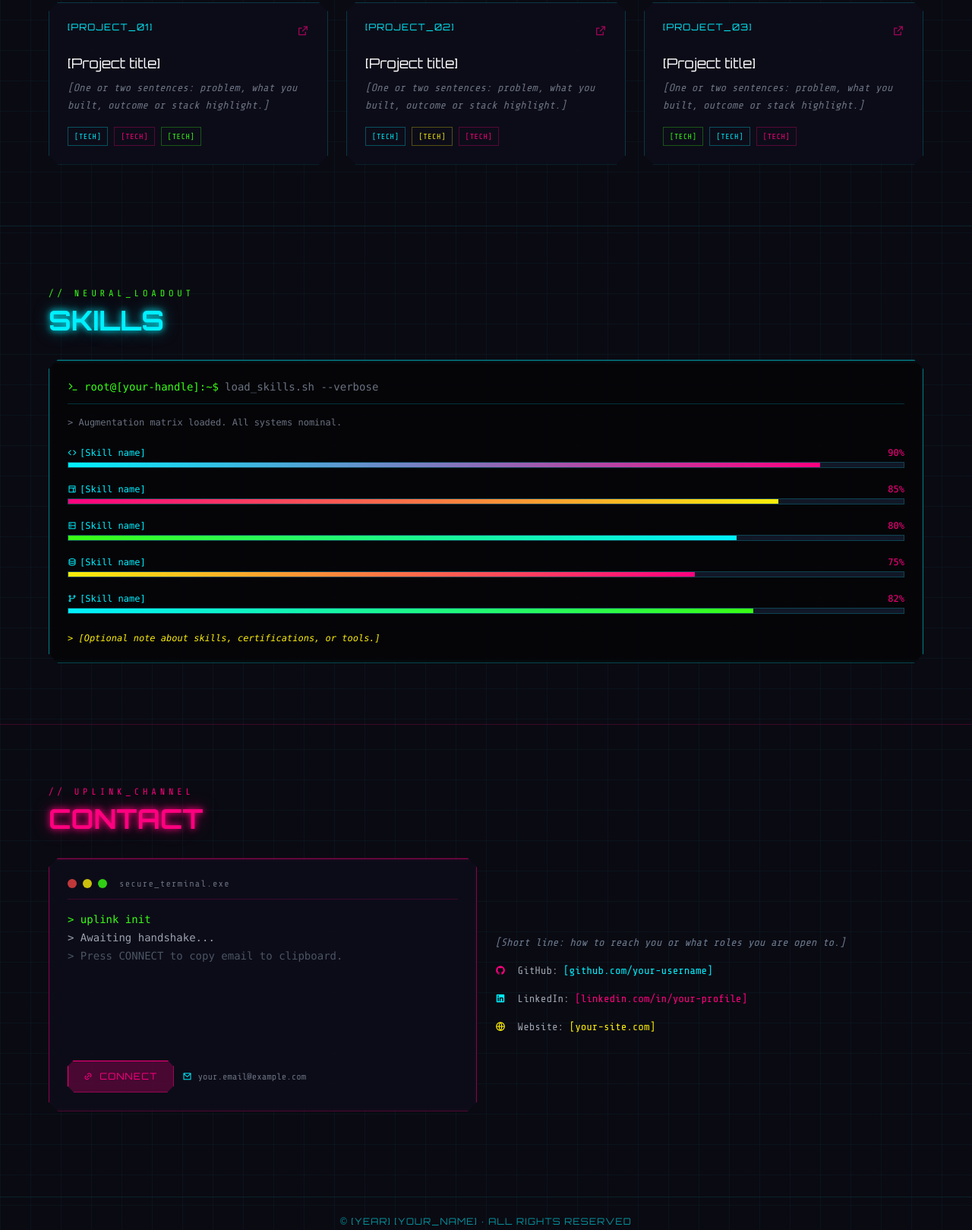
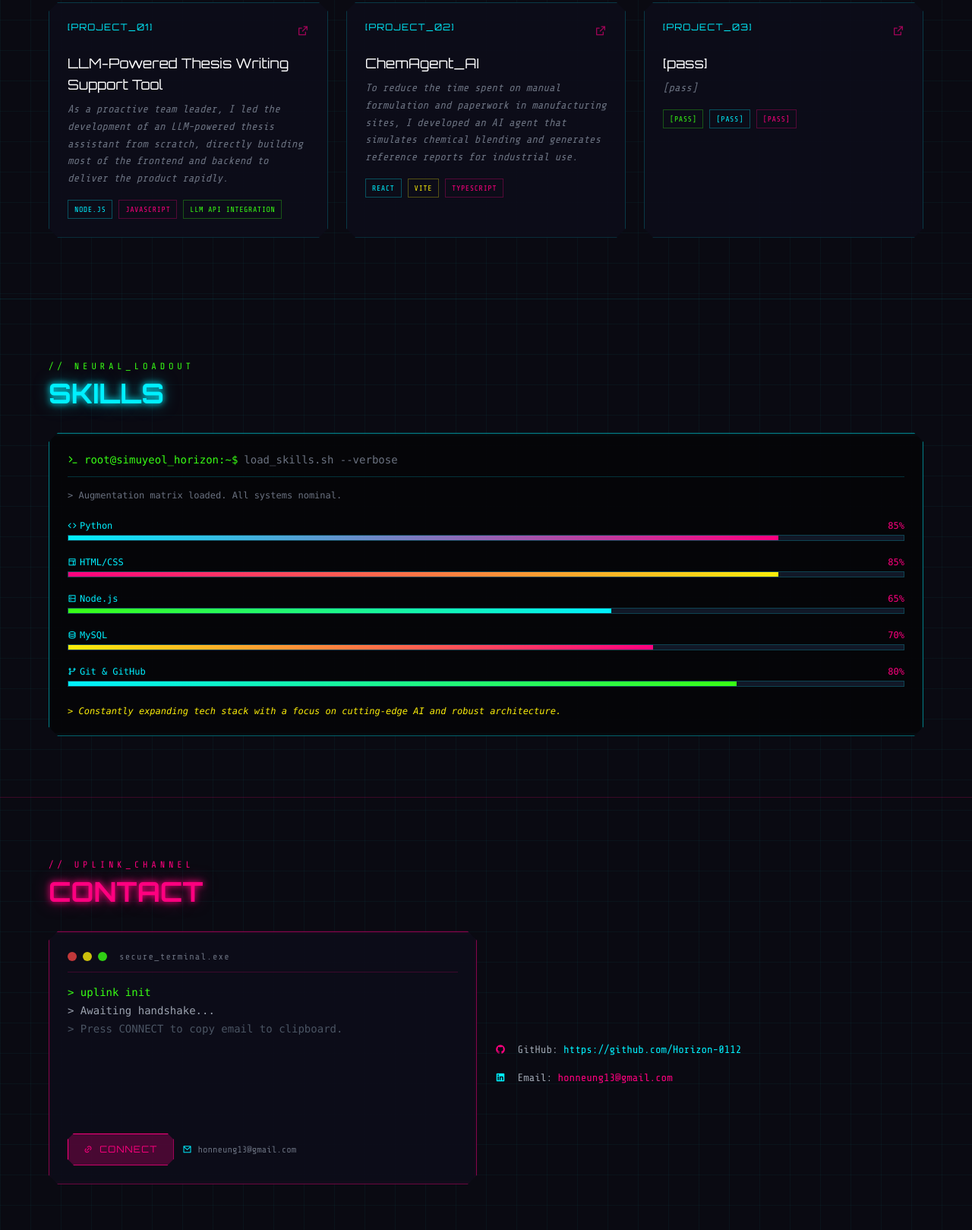
Before and after one commit to Horizon-0112/my_portfolio, a plain HTML site: page index.html in a window 1280 px wide. Shown: the part 974-2593 px from the top of the page at 76% size. Drawn offline with nearby package versions, Linux system fonts and the light colour scheme.

Commit message:
Add files via upload

```diff
--- a/index.html
+++ b/index.html
@@ -4,8 +4,8 @@
   <meta charset="UTF-8" />
   <meta name="viewport" content="width=device-width, initial-scale=1.0" />
   <!-- Guide: page title + SEO description -->
-  <meta name="description" content="[Your Name] — Portfolio" />
-  <title>[Your Name] // Portfolio</title>
+  <meta name="description" content="Simuyeol — Full-Stack Developer" />
+  <title>Simuyeol // Full-Stack Developer</title>
 
   <script src="https://cdn.tailwindcss.com"></script>
   <link href="https://cdn.jsdelivr.net/npm/remixicon@4.6.0/fonts/remixicon.css" rel="stylesheet" />
@@ -49,7 +49,7 @@
       <nav class="flex items-center justify-between py-3 sm:py-4">
         <!-- Guide: nav brand (match hero name) -->
         <a href="#hero" class="font-display font-bold text-sm sm:text-base tracking-wider text-cyber-cyan glow-cyan">
-          &lt;[YOUR_HANDLE]/&gt;
+          &lt;[Simuyeol.dev]/&gt;
         </a>
 
         <button id="menu-toggle" class="sm:hidden text-cyber-cyan text-2xl p-1" aria-label="Open menu" aria-expanded="false">
@@ -95,17 +95,17 @@
 
         <!-- Guide: display name (keep data-text in sync for glitch effect) -->
         <h1 class="font-display font-black text-4xl sm:text-6xl lg:text-7xl uppercase leading-tight mb-4">
-          <span class="glitch text-white glow-cyan" data-text="[YOUR_NAME]">[YOUR_NAME]</span>
+          <span class="glitch text-white glow-cyan" data-text="Simuyeol">Simuyeol</span>
         </h1>
 
         <div class="cyber-cut neon-border-cyan bg-[#0d0d1a]/80 p-4 sm:p-6 max-w-2xl mb-8">
-          <!-- Guide: job title -->
+
           <p class="text-cyber-pink text-sm sm:text-base tracking-wider mb-2 font-display">
-            &gt; ROLE: [YOUR_JOB_TITLE]
+            &gt; ROLE: Full-Stack Developer
           </p>
           <!-- Guide: 2–3 sentence bio -->
           <p class="text-gray-400 text-sm sm:text-base leading-relaxed guide-text">
-            [Write a short professional bio: what you build, your focus areas, and what you are looking for.]
+            "A forward-thinking Full-Stack Developer who drives ideas from concept to launch. I don't just follow specs—I lead execution with agile communication and an obsession for high-quality results."
           </p>
         </div>
 
@@ -118,11 +118,12 @@
           </a>
         </div>
 
-        <!-- Guide: optional meta lines (location, years, etc.) -->
+
         <div class="mt-12 flex flex-wrap gap-6 text-[10px] sm:text-xs text-gray-500 uppercase tracking-widest">
-          <span><i class="ri-map-pin-line text-cyber-cyan"></i> [City, Country]</span>
-          <span><i class="ri-code-s-slash-line text-cyber-pink"></i> [Years of experience or specialty]</span>
-          <span><i class="ri-briefcase-line text-cyber-yellow"></i> [Open to work / role type]</span>
+          <span><i class="ri-map-pin-line text-cyber-cyan"></i>
+Gyeongbuk , South Korea</span>
+          <span><i class="ri-code-s-slash-line text-cyber-pink"></i> Full-Stack Web Engineering</span>
+          <span><i class="ri-briefcase-line text-cyber-yellow"></i> Available for Opportunities // Full-Stack Engineer</span>
         </div>
       </div>
     </section>
@@ -144,46 +145,44 @@
 
           <!-- PROJECT 01 — duplicate block for more projects -->
           <article class="archive-card cyber-cut bg-[#0d0d1a]/90 p-6 group">
-            <!-- Optional thumbnail:
-            <img src="images/project-01.png" alt="[Project 01 title]" />
-            -->
+
             <div class="flex justify-between items-start mb-4">
               <span class="text-cyber-cyan text-xs tracking-widest font-display">[PROJECT_01]</span>
               <!-- Guide: link to live demo or repo -->
-              <a href="#" target="_blank" rel="noopener noreferrer" aria-label="Open project 01">
+              <a href="https://github.com/Horizon-0112/Writing_Support_Tool#" target="_blank" rel="noopener noreferrer" aria-label="Open project 01">
                 <i class="ri-external-link-line text-cyber-pink opacity-60 group-hover:opacity-100 transition-opacity"></i>
               </a>
             </div>
             <h3 class="font-display text-lg text-white mb-2 group-hover:text-cyber-pink transition-colors">
-              [Project title]
+              LLM-Powered Thesis Writing Support Tool
             </h3>
             <p class="text-gray-500 text-sm mb-4 leading-relaxed guide-text">
-              [One or two sentences: problem, what you built, outcome or stack highlight.]
+              As a proactive team leader, I led the development of an LLM-powered thesis assistant from scratch, directly building most of the frontend and backend to deliver the product rapidly.
             </p>
             <div class="flex flex-wrap gap-2 text-[10px] uppercase tracking-wider">
-              <span class="px-2 py-1 border border-cyber-cyan/30 text-cyber-cyan">[Tech]</span>
-              <span class="px-2 py-1 border border-cyber-pink/30 text-cyber-pink">[Tech]</span>
-              <span class="px-2 py-1 border border-cyber-green/30 text-cyber-green">[Tech]</span>
+              <span class="px-2 py-1 border border-cyber-cyan/30 text-cyber-cyan">Node.js</span>
+              <span class="px-2 py-1 border border-cyber-pink/30 text-cyber-pink">JavaScript</span>
+              <span class="px-2 py-1 border border-cyber-green/30 text-cyber-green">LLM API Integration</span>
             </div>
           </article>
 
           <article class="archive-card cyber-cut bg-[#0d0d1a]/90 p-6 group">
             <div class="flex justify-between items-start mb-4">
               <span class="text-cyber-cyan text-xs tracking-widest font-display">[PROJECT_02]</span>
-              <a href="#" target="_blank" rel="noopener noreferrer" aria-label="Open project 02">
+              <a href="https://github.com/Horizon-0112/project" target="_blank" rel="noopener noreferrer" aria-label="Open project 02">
                 <i class="ri-external-link-line text-cyber-pink opacity-60 group-hover:opacity-100 transition-opacity"></i>
               </a>
             </div>
             <h3 class="font-display text-lg text-white mb-2 group-hover:text-cyber-pink transition-colors">
-              [Project title]
+              ChemAgent_AI
             </h3>
             <p class="text-gray-500 text-sm mb-4 leading-relaxed guide-text">
-              [One or two sentences: problem, what you built, outcome or stack highlight.]
+              To reduce the time spent on manual formulation and paperwork in manufacturing sites, I developed an AI agent that simulates chemical blending and generates reference reports for industrial use.
             </p>
             <div class="flex flex-wrap gap-2 text-[10px] uppercase tracking-wider">
-              <span class="px-2 py-1 border border-cyber-cyan/30 text-cyber-cyan">[Tech]</span>
-              <span class="px-2 py-1 border border-cyber-yellow/30 text-cyber-yellow">[Tech]</span>
-              <span class="px-2 py-1 border border-cyber-pink/30 text-cyber-pink">[Tech]</span>
+              <span class="px-2 py-1 border border-cyber-cyan/30 text-cyber-cyan">React</span>
+              <span class="px-2 py-1 border border-cyber-yellow/30 text-cyber-yellow">Vite</span>
+              <span class="px-2 py-1 border border-cyber-pink/30 text-cyber-pink">TypeScript</span>
             </div>
           </article>
 
@@ -195,15 +194,15 @@
               </a>
             </div>
             <h3 class="font-display text-lg text-white mb-2 group-hover:text-cyber-pink transition-colors">
-              [Project title]
+              [pass]
             </h3>
             <p class="text-gray-500 text-sm mb-4 leading-relaxed guide-text">
-              [One or two sentences: problem, what you built, outcome or stack highlight.]
+              [pass]
             </p>
             <div class="flex flex-wrap gap-2 text-[10px] uppercase tracking-wider">
-              <span class="px-2 py-1 border border-cyber-green/30 text-cyber-green">[Tech]</span>
-              <span class="px-2 py-1 border border-cyber-cyan/30 text-cyber-cyan">[Tech]</span>
-              <span class="px-2 py-1 border border-cyber-pink/30 text-cyber-pink">[Tech]</span>
+              <span class="px-2 py-1 border border-cyber-green/30 text-cyber-green">[pass]</span>
+              <span class="px-2 py-1 border border-cyber-cyan/30 text-cyber-cyan">[pass]</span>
+              <span class="px-2 py-1 border border-cyber-pink/30 text-cyber-pink">[pass]</span>
             </div>
           </article>
 
@@ -222,7 +221,7 @@
         <div class="cyber-cut neon-border-cyan bg-[#050508]/90 p-4 sm:p-6 font-mono text-sm">
           <div class="flex items-center gap-2 text-cyber-green mb-4 pb-3 border-b border-cyber-cyan/20">
             <i class="ri-terminal-line"></i>
-            <span>root@[your-handle]:~$</span>
+            <span>root@simuyeol_horizon:~$</span>
             <span class="text-gray-500">load_skills.sh --verbose</span>
           </div>
 
@@ -231,19 +230,20 @@
           <!-- Guide: duplicate .skill-row blocks; set data-width="0-100" on each row -->
           <div class="space-y-5" id="skill-bars">
 
-            <div class="skill-row" data-width="90%">
+            <div class="skill-row" data-width="85%">
               <div class="flex justify-between text-xs mb-1">
-                <span class="text-cyber-cyan"><i class="ri-code-line mr-1"></i>[Skill name]</span>
+                <span class="text-cyber-cyan"><i class="ri-code-line mr-1"></i>Python
+</span>
                 <span class="text-cyber-pink skill-pct">0%</span>
               </div>
               <div class="h-2 bg-gray-900 border border-cyber-cyan/20">
-                <div class="bar-fill h-full bg-gradient-to-r from-cyber-cyan to-cyber-pink" style="--target-width: 90%"></div>
+                <div class="bar-fill h-full bg-gradient-to-r from-cyber-cyan to-cyber-pink" style="--target-width: 85%"></div>
               </div>
             </div>
 
             <div class="skill-row" data-width="85">
               <div class="flex justify-between text-xs mb-1">
-                <span class="text-cyber-cyan"><i class="ri-layout-line mr-1"></i>[Skill name]</span>
+                <span class="text-cyber-cyan"><i class="ri-layout-line mr-1"></i>HTML/CSS</span>
                 <span class="text-cyber-pink skill-pct">0%</span>
               </div>
               <div class="h-2 bg-gray-900 border border-cyber-cyan/20">
@@ -251,40 +251,40 @@
               </div>
             </div>
 
-            <div class="skill-row" data-width="80">
+            <div class="skill-row" data-width="65">
               <div class="flex justify-between text-xs mb-1">
-                <span class="text-cyber-cyan"><i class="ri-server-line mr-1"></i>[Skill name]</span>
+                <span class="text-cyber-cyan"><i class="ri-server-line mr-1"></i>Node.js</span>
                 <span class="text-cyber-pink skill-pct">0%</span>
               </div>
               <div class="h-2 bg-gray-900 border border-cyber-cyan/20">
-                <div class="bar-fill h-full bg-gradient-to-r from-cyber-green to-cyber-cyan" style="--target-width: 80%"></div>
+                <div class="bar-fill h-full bg-gradient-to-r from-cyber-green to-cyber-cyan" style="--target-width: 65%"></div>
               </div>
             </div>
 
-            <div class="skill-row" data-width="75">
+            <div class="skill-row" data-width="70">
               <div class="flex justify-between text-xs mb-1">
-                <span class="text-cyber-cyan"><i class="ri-database-2-line mr-1"></i>[Skill name]</span>
+                <span class="text-cyber-cyan"><i class="ri-database-2-line mr-1"></i>MySQL</span>
                 <span class="text-cyber-pink skill-pct">0%</span>
               </div>
               <div class="h-2 bg-gray-900 border border-cyber-cyan/20">
-                <div class="bar-fill h-full bg-gradient-to-r from-cyber-yellow to-cyber-pink" style="--target-width: 75%"></div>
+                <div class="bar-fill h-full bg-gradient-to-r from-cyber-yellow to-cyber-pink" style="--target-width: 70%"></div>
               </div>
             </div>
 
-            <div class="skill-row" data-width="82">
+            <div class="skill-row" data-width="80">
               <div class="flex justify-between text-xs mb-1">
-                <span class="text-cyber-cyan"><i class="ri-git-branch-line mr-1"></i>[Skill name]</span>
+                <span class="text-cyber-cyan"><i class="ri-git-branch-line mr-1"></i>Git & GitHub</span>
                 <span class="text-cyber-pink skill-pct">0%</span>
               </div>
               <div class="h-2 bg-gray-900 border border-cyber-cyan/20">
-                <div class="bar-fill h-full bg-gradient-to-r from-cyber-cyan to-cyber-green" style="--target-width: 82%"></div>
+                <div class="bar-fill h-full bg-gradient-to-r from-cyber-cyan to-cyber-green" style="--target-width: 80%"></div>
               </div>
             </div>
 
           </div>
 
           <p class="mt-6 text-xs text-cyber-yellow guide-text">
-            &gt; [Optional note about skills, certifications, or tools.]
+            &gt; Constantly expanding tech stack with a focus on cutting-edge AI and robust architecture.
           </p>
         </div>
       </div>
@@ -331,23 +331,19 @@
 
           <div class="flex flex-col justify-center gap-4 text-sm text-gray-400">
             <p class="guide-text">
-              [Short line: how to reach you or what roles you are open to.]
+
             </p>
             <p>
               <i class="ri-github-fill text-cyber-pink mr-2"></i>
               GitHub:
-              <a href="#" target="_blank" rel="noopener noreferrer" class="text-cyber-cyan hover:underline">[github.com/your-username]</a>
+              <a href="https://github.com/Horizon-0112" target="_blank" rel="noopener noreferrer" class="text-cyber-cyan hover:underline">https://github.com/Horizon-0112</a>
             </p>
             <p>
               <i class="ri-linkedin-box-fill text-cyber-cyan mr-2"></i>
-              LinkedIn:
-              <a href="#" target="_blank" rel="noopener noreferrer" class="text-cyber-pink hover:underline">[linkedin.com/in/your-profile]</a>
+              Email:
+              <a target="_blank" rel="noopener noreferrer" class="text-cyber-pink hover:underline">honneung13@gmail.com</a>
             </p>
-            <p>
-              <i class="ri-global-line text-cyber-yellow mr-2"></i>
-              Website:
-              <a href="#" target="_blank" rel="noopener noreferrer" class="text-cyber-yellow hover:underline">[your-site.com]</a>
-            </p>
+
           </div>
         </div>
       </div>
@@ -357,7 +353,7 @@
   <footer class="border-t border-cyber-cyan/10 py-6 px-4 text-center text-[10px] sm:text-xs text-gray-600 tracking-widest">
     <!-- Guide: year + your name -->
     <p class="font-display text-cyber-cyan/60">
-      © [YEAR] [YOUR_NAME] · ALL RIGHTS RESERVED
+      © 2026 SIMUYEOL · ALL RIGHTS RESERVED
     </p>
   </footer>
 
--- a/js/main.js
+++ b/js/main.js
@@ -1,9 +1,8 @@
-/**
- * Site config — edit these values first.
- */
+
+
 const SITE_CONFIG = {
-  email: 'your.email@example.com', // Used for display + clipboard copy
-  emailDomain: 'example.com',      // Shown in terminal DNS line (optional flavor)
+  email: 'honneung13@gmail.com', // Used for display + clipboard copy
+  emailDomain: 'gmail.com',      // Shown in terminal DNS line (optional flavor)
 };
 
 (function () {
--- a/styles.css
+++ b/styles.css
@@ -185,7 +185,7 @@ body {
   width: var(--target-width);
 }
 
-/* Terminal cursor */
+
 @keyframes cursor-blink {
   0%, 49% { opacity: 1; }
   50%, 100% { opacity: 0; }
@@ -198,7 +198,7 @@ body {
   margin-left: 2px;
 }
 
-/* Nav link underline */
+
 .nav-link {
   position: relative;
 }
```
